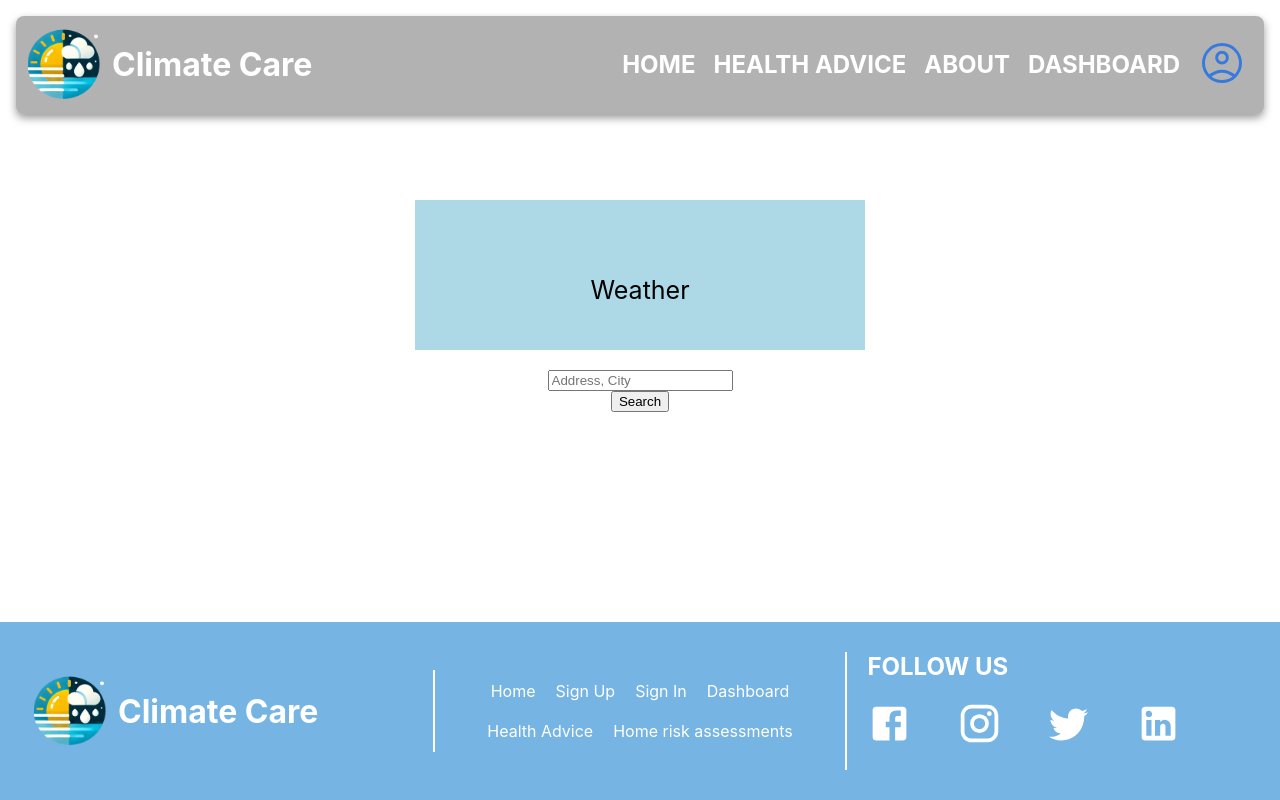
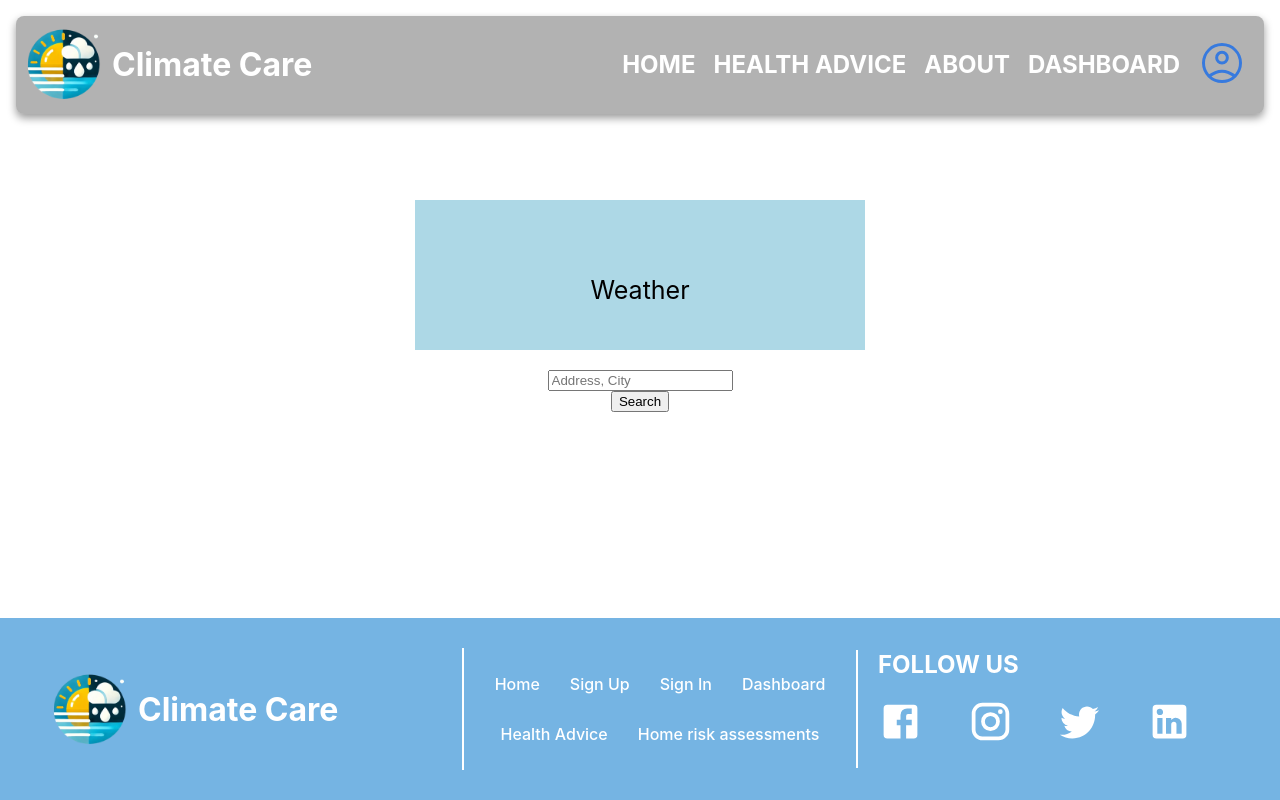
Before and after one commit to Lawando69/prototype, a React (Create React App) app: page / in a window 1280 px wide. Built offline with nearby package versions, Linux system fonts and the light colour scheme.

Commit message:
The css has been fully implemented for the css for the footer of the website. (Complete)

```diff
--- a/src/Components/Footer/Footer.css
+++ b/src/Components/Footer/Footer.css
@@ -31,6 +31,7 @@
     height: 100%;
     position: relative;
     border-right: 2px solid white;
+    padding: 20px;
 }
 
 .nav-container{
@@ -40,11 +41,19 @@
     flex-direction: row;
     justify-content: center;
     flex-wrap: wrap;
+    gap: 8px;
+    box-sizing: border-box;
 
     > .nav-link{
         color: white;
         text-decoration: none;
-        padding: 10px;
+        padding: 11px 11px;
+        font-weight: 500;
 
     }
+
+    > .nav-link:hover{
+        color: rgb(37, 37, 37);
+        font-weight: 700;
+    }
 }
```
